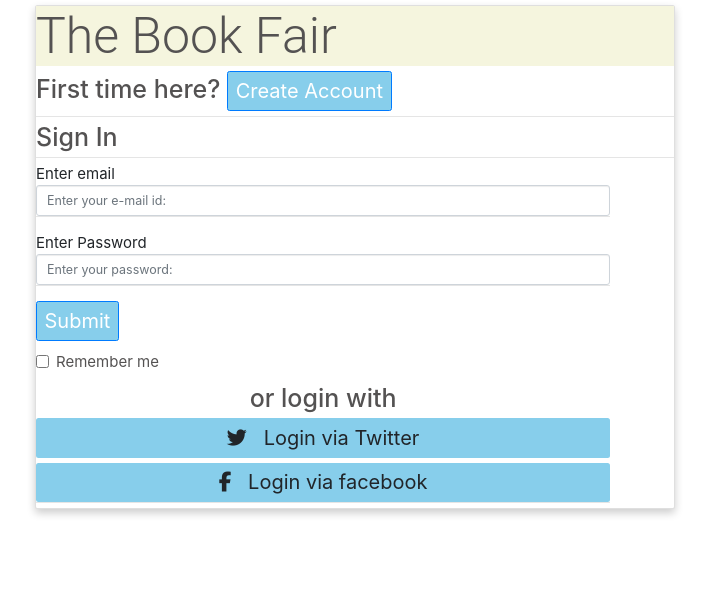
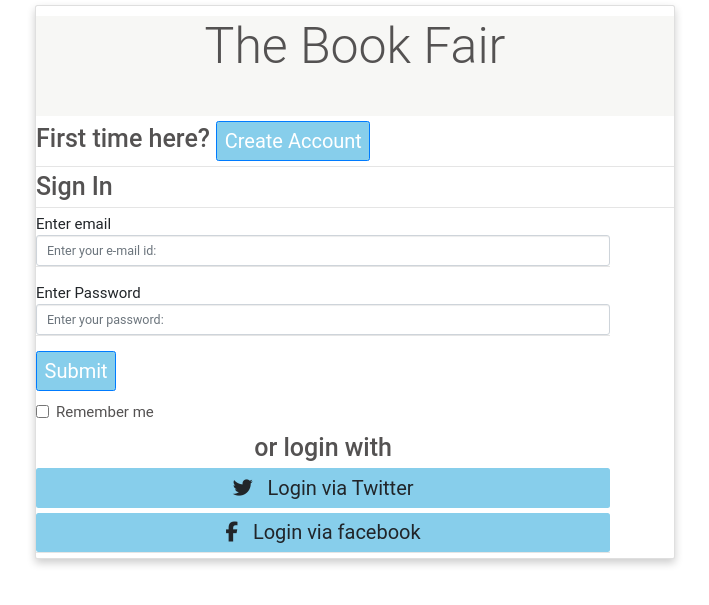
Before and after one commit to saarikabhasi/CS50-project1, a Flask app: page / in a window 1280 px wide. Shown: the top 605 px of the page, without its empty margins (349-1058 px from the left). Run offline with Flask 2, Linux system fonts and the light colour scheme; some libraries are stand-ins or nearby versions.

Commit message:
styling changes

```diff
--- a/static/css/main.css
+++ b/static/css/main.css
@@ -1,16 +1,10 @@
 @import url(//netdna.bootstrapcdn.com/font-awesome/3.2.1/css/font-awesome.css);
 body{
 
+    font-family: Roboto;
+}
 
-}
-h1{
-    font-size: 50px;
-    font-family: Roboto;
-    font-weight: 300;
-    color: rgb(84, 82, 82);
-    background: rgb(245, 245, 222);
-    text-align: left;
-}
+
 h2{
     color: rgb(84, 82, 82);
     font-size: 25px;
@@ -40,6 +34,17 @@ h2{
 .card div{
     width:90%;
     height:30%;
+}
+.card h1{
+    font-size: 50px;
+    font-family: Roboto;
+    font-weight: 300;
+    color: rgb(84, 82, 82);
+    background: rgb(247, 247, 245);
+    text-align: center;
+    height: 100px;
+    margin-top: 10px;
+    position: relative;
 }
 .card div h2{
     text-align: center;
```
